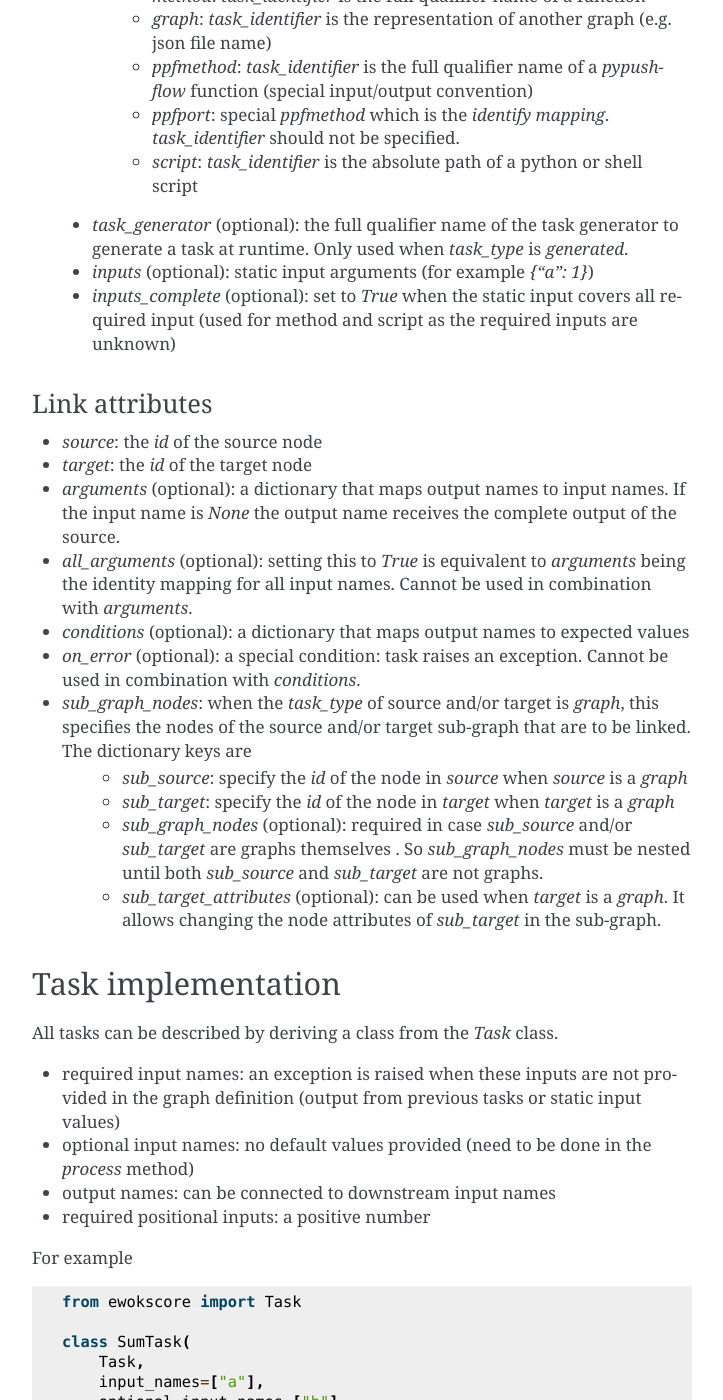
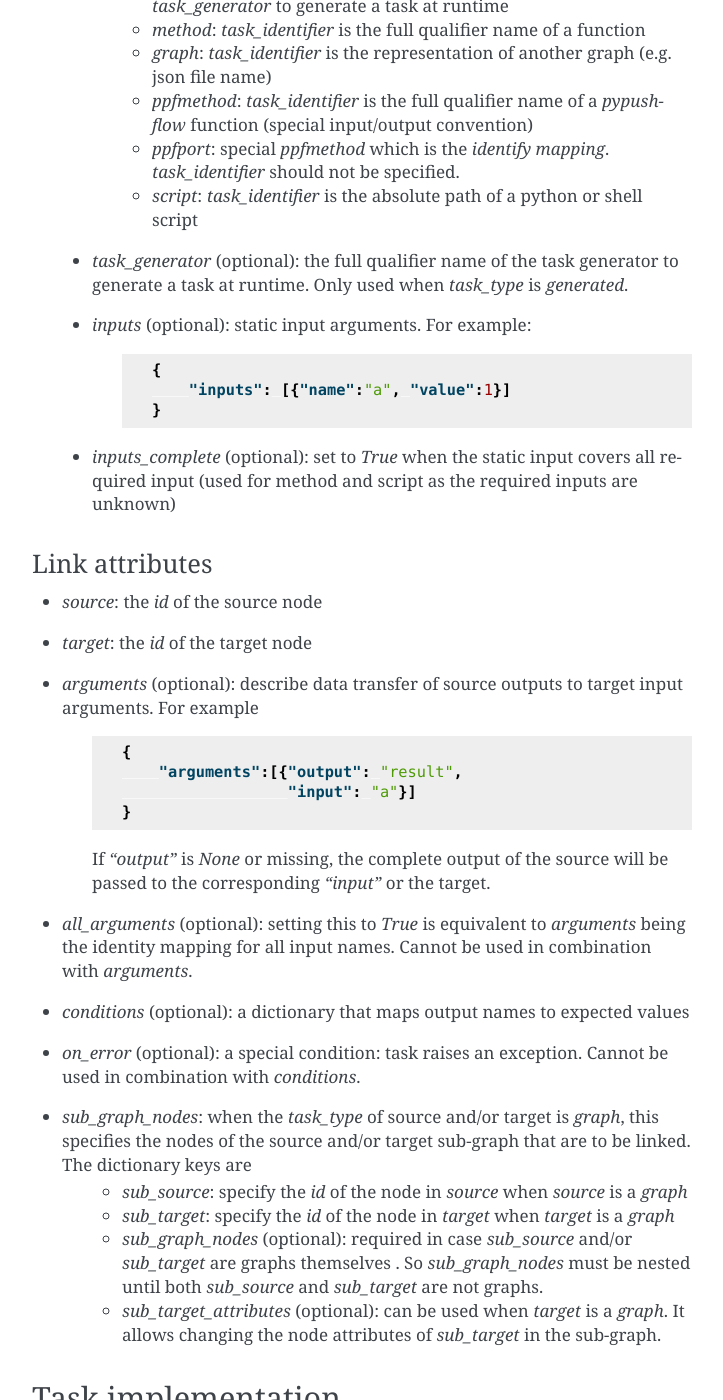
Before and after one commit to ewoks-kit/ewokscore, a Sphinx documentation site: the page built from doc/definitions.rst, in a window 1280 px wide and 1400 px high, scrolled down 1695 px. Shown: the whole window, without its empty margins (388-1111 px from the left). Built offline with Sphinx 7.4.7, drawn with Linux system fonts in a browser that asks for light colours; some of the changed text lies outside the part shown.

Commit message:
ewoks representation: arguments and inputs should have fixed keys

```diff
--- a/doc/definitions.rst
+++ b/doc/definitions.rst
@@ -34,12 +34,12 @@ Ewoks describes workflows as a list of nodes and a list of links with specific a
     {
         "nodes": [{"id": "name1",
                    "class": "package.module.task.SumTask",
-                   "inputs": {"a":1}},
+                   "inputs": [{"name":"a", "value":1}]},
                   {"id": "name2",
                    "class": "package.module.task.SumTask"}]
         "links": [{"source": "name1",
                    "target": "name2",
-                   "arguments":{"a": "result"}}],
+                   "arguments":[{"output":"result", "input":"a"}]}],
     }
 
 Graph attributes
@@ -61,14 +61,28 @@ Node attributes
     * *ppfport*: special *ppfmethod* which is the *identify mapping*. *task_identifier* should not be specified.
     * *script*: *task_identifier* is the absolute path of a python or shell script
  * *task_generator* (optional): the full qualifier name of the task generator to generate a task at runtime. Only used when *task_type* is *generated*.
- * *inputs* (optional): static input arguments (for example `{"a": 1}`)
+ * *inputs* (optional): static input arguments. For example:
+    .. code-block:: json
+
+        {
+            "inputs": [{"name":"a", "value":1}]
+        }
+
  * *inputs_complete* (optional): set to `True` when the static input covers all required input (used for method and script as the required inputs are unknown)
 
 Link attributes
 ^^^^^^^^^^^^^^^
 * *source*: the *id* of the source node
 * *target*: the *id* of the target node
-* *arguments* (optional): a dictionary that maps output names to input names. If the input name is `None` the output name receives the complete output of the source.
+* *arguments* (optional): describe data transfer of source outputs to target input arguments. For example
+    .. code-block:: json
+
+        {
+            "arguments":[{"output": "result",
+                          "input": "a"}]
+        }
+
+    If `"output"` is `None` or missing, the complete output of the source will be passed to the corresponding `"input"` or the target.
 * *all_arguments* (optional): setting this to `True` is equivalent to *arguments* being the identity mapping for all input names. Cannot be used in combination with *arguments*.
 * *conditions* (optional): a dictionary that maps output names to expected values
 * *on_error* (optional): a special condition: task raises an exception. Cannot be used in combination with *conditions*.
```
Also changed, not shown: README.md (+29 -5 lines), 9 other files.
